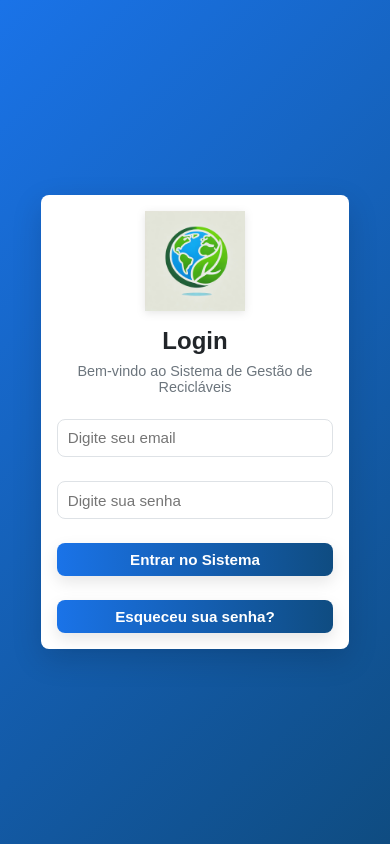
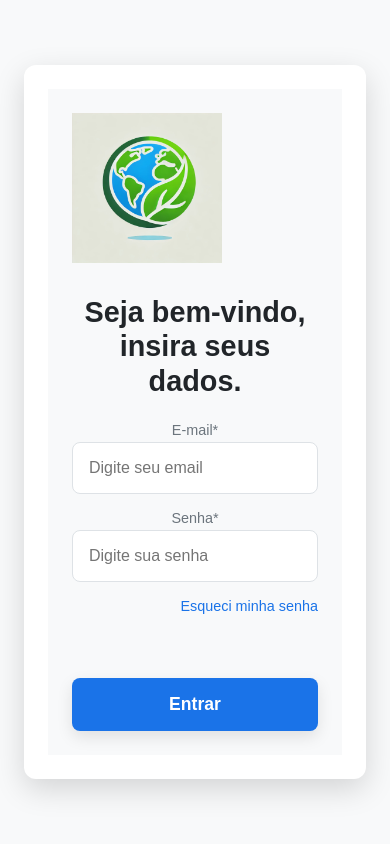
Before and after one commit to gildevson/Recyclable_frontend, a React (Create React App) app: page /login in a window 390 px wide. Built offline with nearby package versions, Linux system fonts and the light colour scheme.

Commit message:
Arrumando tela de Login

```diff
--- a/src/components/login/login.css
+++ b/src/components/login/login.css
@@ -1,269 +1,200 @@
 /* src/pages/login/login.css */
 
-/* Variáveis de Cores e Estilos Globais - Incluídas diretamente aqui para garantir acesso */
+/* Variáveis de Cores e Estilos Globais */
 :root {
-  /* Cores de Marca */
-  --primary-color: #1A73E8; /* Azul principal do Google, moderno e vibrante */
-  --primary-dark: #0F4C81; /* Azul mais escuro para estados de hover/ativo */
-  --secondary-color: #00BBDC; /* Ciano/Turquesa, bom para acentuações discretas ou destaques menores */
-  --accent-color: #FF5722; /* Laranja vibrante para alertas ou CTAs */
-
-  /* Cores de Texto */
-  --text-color-dark: #212529; /* Praticamente preto, alto contraste */
-  --text-color-light: #6C757D; /* Cinza médio, para textos secundários ou subtítulos */
-
-  /* Cores de Fundo e Elementos */
+  --primary-color: #1A73E8;
+  --primary-dark: #0F4C81;
+  --secondary-color: #21425e; /* Azul escuro da sua imagem de referência */
+  --secondary-dark: #0d2335;
+  --text-color-dark: #212529;
+  --text-color-light: #6C757D;
   --white: #FFFFFF;
-  --off-white: #F8F9FA; /* Branco acinzentado, menos harsh que branco puro */
-  --gray-light: #E9ECEF; /* Cinza muito claro, ideal para fundos de hover */
-  --gray-medium: #DDE2E7; /* Um cinza um pouco mais escuro para hover/fundo sutil */
-  --border-color: #DEE2E6; /* Cinza claro para bordas e divisores */
-  --error-color: #dc3545; /* Vermelho para mensagens de erro */
-
-  /* Sombras */
-  --shadow-sm: 0 2px 4px rgba(0, 0, 0, 0.06); /* Sombra mais leve para elementos menores */
-  --shadow-md: 0 6px 16px rgba(0, 0, 0, 0.1); /* Sombra padrão para cards/dropdowns */
-  --shadow-lg: 0 10px 30px rgba(0, 0, 0, 0.15); /* Sombra para elementos flutuantes importantes */
-
-  /* Border Radius */
-  --border-radius-xs: 2px;
+  --off-white: #F8F9FA;
+  --gray-light: #E9ECEF;
+  --gray-medium: #DDE2E7;
+  --border-color: #DEE2E6;
+  --error-color: #dc3545;
+  --shadow-sm: 0 2px 4px rgba(0, 0, 0, 0.06);
+  --shadow-md: 0 6px 16px rgba(0, 0, 0, 0.1);
+  --shadow-lg: 0 10px 30px rgba(0, 0, 0, 0.15);
   --border-radius-sm: 4px;
   --border-radius-md: 8px;
   --border-radius-lg: 12px;
-
-  /* Transições */
-  --transition-short: 0.15s ease-out; /* Para reações rápidas (hover) */
-  --transition-medium: 0.3s ease-in-out; /* Para transições de menu/elementos */
-  --transition-long: 0.5s ease; /* Para animações mais suaves */
-
-  /* Espaçamento */
+  --transition-short: 0.15s ease-out;
+  --transition-medium: 0.3s ease-in-out;
   --spacing-xs: 0.5rem;
   --spacing-sm: 1rem;
   --spacing-md: 1.5rem;
   --spacing-lg: 2rem;
-
-  /* Alturas de componentes (para cálculos em min-height, etc.) */
-  --header-height: 70px; /* Altura estimada do seu Header */
-  --footer-height: 200px; /* Altura estimada do seu Footer */
 }
 
-/* Estilização do container do login */
+/* Container principal, alinhando ao centro */
 .login-container {
   width: 100%;
-  min-height: 100vh; /* Garante que ocupe pelo menos toda a altura da tela */
+  min-height: 100vh;
   display: flex;
   justify-content: center;
   align-items: center;
-  background: linear-gradient(135deg, var(--primary-color) 0%, var(--primary-dark) 100%); /* Gradiente azul profissional */
-  padding: var(--spacing-md); /* Adiciona padding para telas menores */
-  box-sizing: border-box; /* Garante que padding não adicione largura extra */
+  background-color: var(--off-white);
+  padding: var(--spacing-md);
+  box-sizing: border-box;
 }
 
-/* Caixa de login */
+/* Caixa de login que agora é um flex container de duas colunas */
 .login-box {
+  display: flex;
   width: 100%;
-  max-width: 420px; /* Largura máxima ligeiramente maior */
-  background-color: var(--white);
-  padding: var(--spacing-lg); /* Padding generoso */
-  border-radius: var(--border-radius-lg); /* Bordas mais arredondadas */
-  box-shadow: var(--shadow-lg); /* Sombra mais profunda e profissional */
-  text-align: center;
-  position: relative;
-  box-sizing: border-box; /* Garante que padding não adicione largura extra */
+  max-width: 1000px;
+  min-height: 600px;
+  background-color: var(--white); /* Este é o fundo da caixa inteira */
+  border-radius: var(--border-radius-lg);
+  box-shadow: var(--shadow-lg);
+  overflow: hidden;
 }
 
-/* Logo */
-.login-logo {
-  max-width: 150px; /* Aumenta um pouco o tamanho do logo */
-  height: auto; /* Garante que a altura seja ajustada proporcionalmente */
-  display: block; /* Remove espaço extra abaixo da imagem */
-  margin: 0 auto var(--spacing-md) auto; /* Centraliza e adiciona margem inferior */
-  filter: drop-shadow(0px 2px 4px rgba(0, 0, 0, 0.1));
+/* Painel da esquerda com o formulário */
+.login-form-column {
+  flex: 1;
+  /* Fundo do formulário. Mude a cor aqui. */
+  background-color: var(--off-white);
+  padding: var(--spacing-lg);
+  display: flex;
+  flex-direction: column;
+  justify-content: center;
+  text-align: left;
 }
 
-/* Títulos */
-.login-box h1 {
-  font-size: 2rem; /* Tamanho maior para o título */
-  color: var(--text-color-dark);
-  margin-bottom: var(--spacing-xs); /* Espaçamento menor para o subtítulo */
-  font-weight: 700;
-}
-
-/* Texto de boas-vindas */
-.login-box .welcome-text {
-  color: var(--text-color-light);
-  font-size: 1.1rem;
+.login-logo {
+  max-width: 150px;
+  height: auto;
   margin-bottom: var(--spacing-lg);
 }
 
-/* Inputs */
-.login-box input {
+.form-title {
+  font-size: 2rem;
+  color: var(--text-color-dark);
+  font-weight: 700;
+  margin-bottom: var(--spacing-lg);
+  line-height: 1.2;
+}
+
+.input-group {
+  margin-bottom: var(--spacing-sm);
+}
+
+.input-group label {
+  display: block;
+  font-size: 0.9rem;
+  color: var(--text-color-light);
+  margin-bottom: 0.25rem;
+}
+
+.login-form-column input {
   width: 100%;
   padding: var(--spacing-sm);
-  margin-bottom: var(--spacing-md);
   border: 1px solid var(--border-color);
   border-radius: var(--border-radius-md);
   font-size: 1rem;
-  color: var(--text-color-dark);
-  transition: border-color var(--transition-short), box-shadow var(--transition-short);
-  box-sizing: border-box; /* Garante que padding não adicione largura extra */
+  box-sizing: border-box;
+  margin-bottom: 0;
 }
 
-.login-box input:focus {
-  border-color: var(--primary-color);
-  box-shadow: 0 0 0 3px rgba(var(--primary-color), 0.2);
-  outline: none;
+.forgot-password-link {
+  display: block;
+  color: var(--primary-color);
+  text-decoration: none;
+  font-size: 0.9rem;
+  text-align: right;
+  margin-top: 0.25rem;
+  margin-bottom: var(--spacing-lg);
 }
 
-/* Botão de login */
-.login-box button {
+/* Painel da direita com informações da empresa */
+.login-info-column {
+  flex: 1;
+  background-color: var(--secondary-color);
+  color: var(--white);
+  padding: var(--spacing-lg);
+  display: flex;
+  flex-direction: column;
+  justify-content: center;
+  text-align: left;
+}
+
+.info-title {
+  font-size: 1.8rem;
+  font-weight: 700;
+  margin-bottom: var(--spacing-sm);
+  color: var(--white);
+}
+
+.info-subtitle {
+  font-size: 2.8rem;
+  font-weight: 700;
+  line-height: 1.1;
+  margin-bottom: var(--spacing-lg);
+  color: var(--white);
+}
+
+.info-text {
+  font-size: 1rem;
+  line-height: 1.6;
+  max-width: 400px;
+  color: var(--off-white);
+}
+
+.login-form-column button {
   width: 100%;
   padding: var(--spacing-sm);
-  background: linear-gradient(90deg, var(--primary-color) 0%, var(--primary-dark) 100%);
+  background-color: var(--primary-color);
   color: var(--white);
   border: none;
   border-radius: var(--border-radius-md);
   font-size: 1.1rem;
   font-weight: 600;
   cursor: pointer;
-  transition: all var(--transition-medium) ease;
+  transition: all var(--transition-medium);
   box-shadow: var(--shadow-md);
-  display: flex;
-  justify-content: center;
-  align-items: center;
-  gap: 0.5rem;
-  box-sizing: border-box; /* Garante que padding não adicione largura extra */
+  margin-top: var(--spacing-lg);
 }
 
-.login-box button:hover:not(:disabled) {
-  background: linear-gradient(90deg, var(--primary-dark) 0%, var(--primary-color) 100%);
-  transform: translateY(-3px);
+.login-form-column button:hover:not(:disabled) {
+  background-color: var(--primary-dark);
+  transform: translateY(-2px);
   box-shadow: var(--shadow-lg);
 }
 
-.login-box button:disabled {
-  background-color: var(--gray-light);
-  color: var(--text-color-light);
-  cursor: not-allowed;
-  box-shadow: none;
-  transform: none;
-  opacity: 0.8;
-}
-
-/* Mensagem de erro */
 .error-message {
   color: var(--error-color);
   font-size: 0.9rem;
-  margin-top: -var(--spacing-xs);
-  margin-bottom: var(--spacing-md);
-  background-color: rgba(var(--error-color), 0.1);
+  margin-bottom: var(--spacing-sm);
+  background-color: color-mix(in srgb, var(--error-color) 10%, transparent);
   border: 1px solid var(--error-color);
   padding: var(--spacing-xs);
   border-radius: var(--border-radius-sm);
-  animation: fadeIn 0.3s ease-out;
-  box-sizing: border-box; /* Garante que padding não adicione largura extra */
+  text-align: center;
 }
 
-/* Animação para a mensagem de erro */
-@keyframes fadeIn {
-  from { opacity: 0; transform: translateY(-10px); }
-  to { opacity: 1; transform: translateY(0); }
-}
-
-/* Link de "Esqueceu a senha?" */
-.forgot-password-link {
-  display: block;
-  color: var(--primary-color);
-  text-decoration: none;
-  margin-top: var(--spacing-md);
-  font-size: 0.95rem;
-  transition: color var(--transition-short), text-decoration var(--transition-short);
-}
-
-.forgot-password-link:hover {
-  color: var(--primary-dark);
-  text-decoration: underline;
-}
-
-/* Spinner de carregamento */
-.spinner {
-  border: 4px solid rgba(255, 255, 255, 0.3);
-  border-top: 4px solid var(--white);
-  border-radius: 50%;
-  width: 20px;
-  height: 20px;
-  animation: spin 1s linear infinite;
-  display: inline-block;
-}
-
-@keyframes spin {
-  0% { transform: rotate(0deg); }
-  100% { transform: rotate(360deg); }
-}
-
-/* Responsividade */
+/* Responsividade: transforma em uma única coluna no mobile */
 @media (max-width: 768px) {
   .login-box {
-    width: 90%;
+    flex-direction: column;
+    max-width: 420px;
+    min-height: auto;
     padding: var(--spacing-md);
-    border-radius: var(--border-radius-md);
   }
 
-  .login-logo {
-    max-width: 120px;
-    margin-bottom: var(--spacing-sm);
+  .login-info-column {
+    display: none;
   }
 
-  .login-box h1 {
-    font-size: 1.8rem;
+  .login-form-column {
+    padding: var(--spacing-md);
+    text-align: center;
   }
 
-  .login-box .welcome-text {
-    font-size: 1rem;
+  .form-title {
+    font-size: 1.8rem;
     margin-bottom: var(--spacing-md);
   }
-
-  .login-box input {
-    padding: var(--spacing-xs);
-    font-size: 0.95rem;
-  }
-
-  .login-box button {
-    padding: var(--spacing-xs);
-    font-size: 1rem;
-  }
-
-  .error-message {
-    font-size: 0.85rem;
-  }
-
-  .forgot-password-link {
-    font-size: 0.9rem;
-  }
 }
-
-@media (max-width: 480px) {
-  .login-box {
-    padding: var(--spacing-sm);
-  }
-
-  .login-logo {
-    max-width: 100px;
-  }
-
-  .login-box h1 {
-    font-size: 1.5rem;
-  }
-
-  .login-box .welcome-text {
-    font-size: 0.9rem;
-  }
-
-  .login-box input {
-    padding: 0.6rem;
-  }
-
-  .login-box button {
-    font-size: 0.95rem;
-  }
-}
--- a/src/components/login/login.js
+++ b/src/components/login/login.js
@@ -1,50 +1,35 @@
-import React, { useState, useEffect } from "react";
+import React, { useState, useEffect, useCallback } from "react";
 import { useNavigate } from "react-router-dom";
 import api from "../services/api";
+import "./login.css";
+// Se você tiver uma imagem de logo para o painel da esquerda, importe-a aqui
 import logo from "../img/logo.png";
-import "./login.css";
-import Loading from "../ui/modal/Loading/Loading";
 
 const Login = () => {
     const [email, setEmail] = useState("");
     const [password, setPassword] = useState("");
     const [error, setError] = useState("");
     const [loading, setLoading] = useState(false);
-    const [linkLoading, setLinkLoading] = useState(false); // usado ao clicar em "esqueci minha senha"
     const navigate = useNavigate();
 
-    // ✅ Ao montar a tela de login, verifica se veio da tela de "esqueci minha senha"
+    const checkAuth = useCallback(() => {
+        const token = localStorage.getItem("token");
+        if (token) {
+            navigate("/dashboard");
+        }
+    }, [navigate]);
+
     useEffect(() => {
-        const cameFromForgot = sessionStorage.getItem("fromForgotPassword");
-        if (cameFromForgot) {
-            setLoading(true);
-            setTimeout(() => {
-                setLoading(false);
-                sessionStorage.removeItem("fromForgotPassword"); // limpa para não repetir
-            }, 1000); // tempo do loading
-        }
-    }, []);
+        checkAuth();
+    }, [checkAuth]);
 
     const validateEmail = (email) => {
         const regex = /^[^\s@]+@[^\s@]+\.[^\s@]+$/;
         return regex.test(email);
     };
 
-    const handleForgotPasswordClick = () => {
-        setLinkLoading(true);
-        sessionStorage.setItem("fromLogin", "true"); // marca que veio do login
-        setTimeout(() => {
-            navigate("/forgot-password");
-        }, 1000);
-    };
-
-    // Se estiver carregando login ou indo para forgot-password, mostra a tela de loading
-    if (loading || linkLoading) return <Loading />;
-
     const handleSubmit = async (e) => {
         e.preventDefault();
-        if (loading) return;
-
         setLoading(true);
         setError("");
 
@@ -63,17 +48,9 @@ const Login = () => {
         try {
             const response = await api.post("/auth/login", { email, password });
             if (response.status === 200) {
-                const userData = {
-                    id: response.data.id,
-                    name: response.data.name,
-                    email: response.data.email,
-                    permissions: response.data.permissions
-                };
-
-                localStorage.setItem("user", JSON.stringify(userData));
                 localStorage.setItem("token", response.data.token);
                 localStorage.setItem("username", response.data.name);
-                navigate("/dashboard", { replace: true });
+                navigate("/dashboard");
             } else {
                 setError(response.data.message || "Erro desconhecido. Tente novamente.");
             }
@@ -94,39 +71,49 @@ const Login = () => {
     return (
         <div className="login-container">
             <div className="login-box">
-                <img src={logo} alt="Logo Remessa Segura" className="login-logo" />
-                <h1>Login</h1>
-                <p className="welcome-text">Bem-vindo ao Sistema de Gestão de Recicláveis</p>
-
+                {/* Painel da esquerda com o formulário */}
+                <div className="login-form-column">
+                    <img src={logo} alt="Logo" className="login-logo"/>
+                    <h1 className="form-title">Seja bem-vindo, insira seus dados.</h1>
                     <form onSubmit={handleSubmit}>
+                        <div className="input-group">
+                          <label htmlFor="email">E-mail*</label>
                           <input
+                              id="email"
                               type="email"
                               placeholder="Digite seu email"
                               value={email}
                               onChange={(e) => setEmail(e.target.value)}
                               required
                           />
+                        </div>
+                        <div className="input-group">
+                          <label htmlFor="password">Senha*</label>
                           <input
+                              id="password"
                               type="password"
                               placeholder="Digite sua senha"
                               value={password}
                               onChange={(e) => setPassword(e.target.value)}
                               required
                           />
+                        </div>
+                        <a href="/forgot-password" className="forgot-password-link">Esqueci minha senha</a>
                         {error && <p className="error-message">{error}</p>}
                         <button type="submit" disabled={loading}>
-                        {loading ? <span className="spinner"></span> : "Entrar no Sistema"}
+                            {loading ? <span className="spinner"></span> : "Entrar"}
                         </button>
                     </form>
+                </div>
 
-                <button
-                    type="button"
-                    onClick={handleForgotPasswordClick}
-                    className="forgot-password-link"
-                    disabled={linkLoading}
-                >
-                    {linkLoading ? <span className="spinner"></span> : "Esqueceu sua senha?"}
-                </button>
+                {/* Painel da direita com informações da empresa */}
+                <div className="login-info-column">
+                    <h2 className="info-title">LiveWork ERP</h2>
+                    <p className="info-subtitle">Plataforma de negócios, multitarefa.</p>
+                    <p className="info-text">
+                        Backoffice de ponta a ponta em serviços e sistemas para empresas de Crédito e Fomento Comercial: Factorings, Cias Securitizadoras, FIDCs e ESCs.
+                    </p>
+                </div>
             </div>
         </div>
     );
--- a/src/components/ui/modal/Loading/Loading.css
+++ b/src/components/ui/modal/Loading/Loading.css
@@ -17,7 +17,7 @@
   width: 50px;
   height: 50px;
   border: 8px solid rgba(0, 0, 0, 0.1);
-  border-top: 8px solid #ff7b00;
+  border-top: 8px solid #00d9ff;
   border-radius: 50%;
   animation: spin 1.5s linear infinite;
 }
```
Lines whose indentation alone changed are shown as unchanged.
